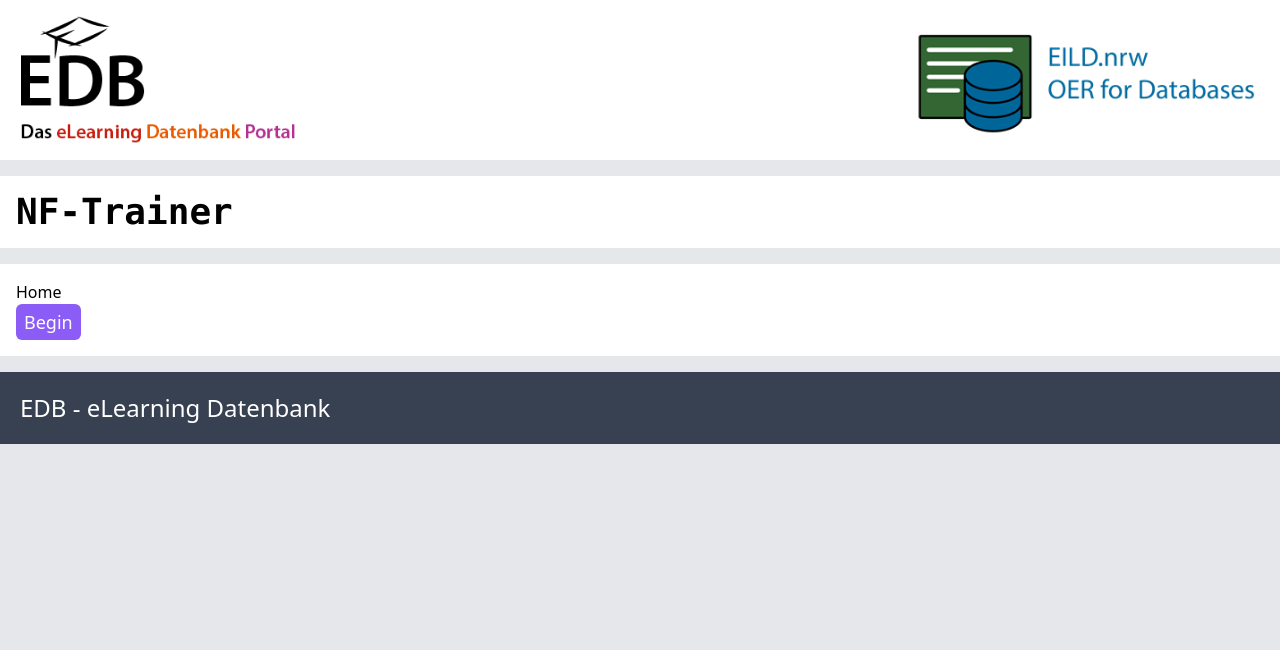
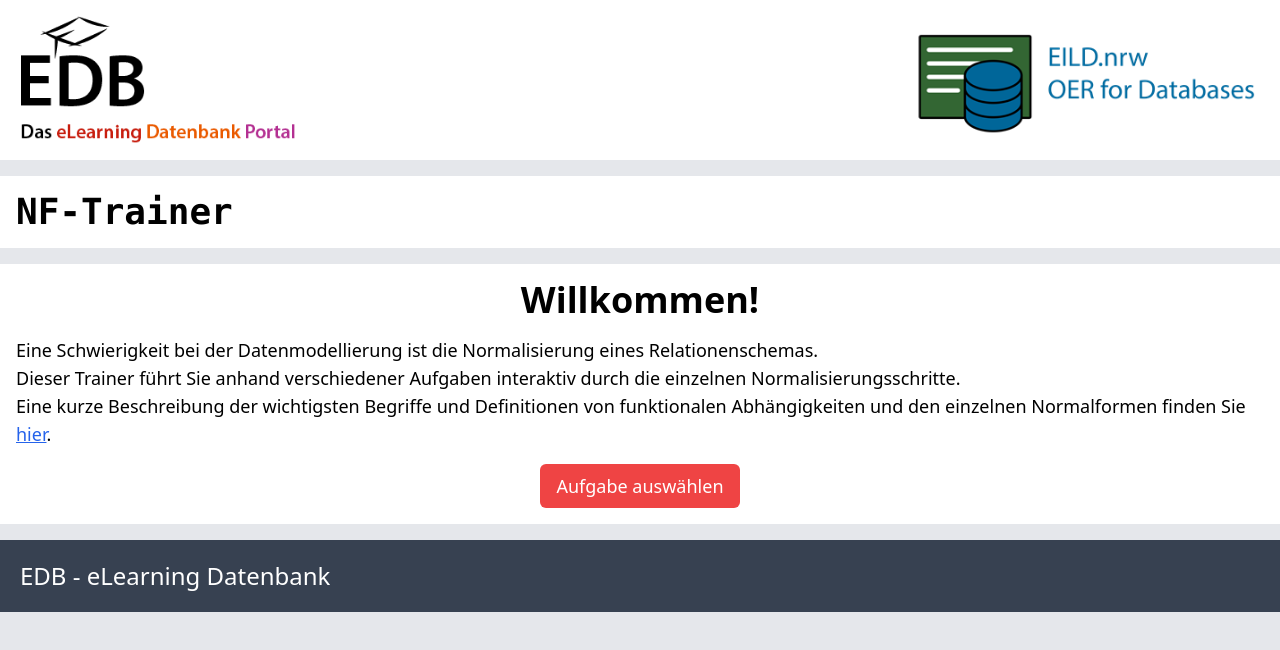
Before and after one commit to orca-nrw/nf-trainer, a React (Create React App) app: page /#/ in a window 1280 px wide. Shown: the top 650 px of the page. Built offline with nearby package versions, Linux system fonts and the light colour scheme.

Commit message:
Updated styling

```diff
--- a/src/Components/Subcomponents/TaskGridElement.tsx
+++ b/src/Components/Subcomponents/TaskGridElement.tsx
@@ -10,7 +10,7 @@ export default function TaskGridElement ({ task }: PropTypes) {
         {task.description}
       </p>
       <Link to={`/tasks/${task.id}/firstNormalForm`}>
-        <button type="button" className="px-2 py-1 bg-pink-600 hover:bg-pink-500 text-white text-lg rounded-md cursor-pointer">Begin</button>
+        <button type="button" className="px-2 py-1 bg-red-500 hover:bg-red-600 text-white text-lg rounded-md cursor-pointer">Begin</button>
       </Link>
     </div>
   )
--- a/src/Components/TrainerPages/Home.tsx
+++ b/src/Components/TrainerPages/Home.tsx
@@ -3,13 +3,19 @@ import { Link } from 'react-router-dom'
 
 export default function Home () {
   return (
-    <>
-      <h1>Home</h1>
+    <div className="flex flex-col items-center space-y-4">
+      <h1 className="text-4xl font-bold">Willkommen!</h1>
+      <p className="text-lg">
+        Eine Schwierigkeit bei der Datenmodellierung ist die Normalisierung eines Relationenschemas. <br />
+        Dieser Trainer führt Sie anhand verschiedener Aufgaben interaktiv durch die einzelnen Normalisierungsschritte. <br />
+        Eine kurze Beschreibung der wichtigsten Begriffe und Definitionen von funktionalen Abhängigkeiten und den einzelnen Normalformen finden Sie <a href="https://wikis.gm.fh-koeln.de/Datenbanken/Normalform">hier</a>.
+      </p>
+
       <Link to="/tasks">
-        <button className="px-2 py-1 bg-purple-500 hover:bg-purple-600 text-white text-lg rounded-md cursor-pointer" type="button">
-          Begin
+        <button className="px-4 py-2 bg-red-500 hover:bg-red-600 text-white text-lg rounded-md cursor-pointer" type="button">
+          Aufgabe auswählen
         </button>
       </Link>
-    </>
+    </div>
   )
 }
```
